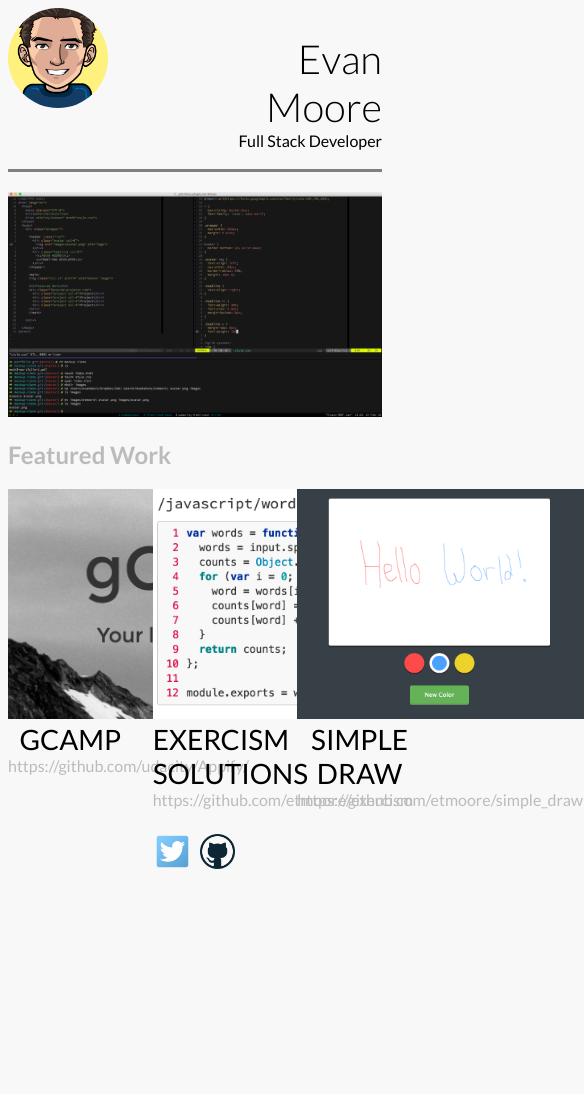
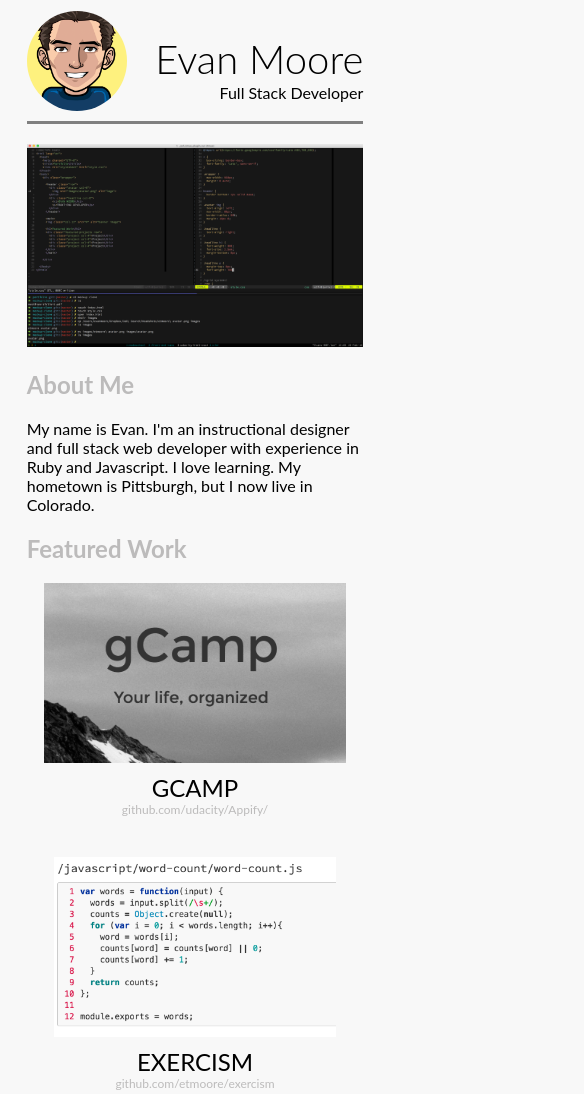
Before and after one commit to etmoore/portfolio-udacity, a plain HTML site: page index.html in a window 390 px wide. Shown: the top 1094 px of the page, 584 px wide, since content can reach past the window. Before the commit the page ends 885 px from the top, so only its background shows below. Drawn offline with Linux system fonts and the light colour scheme; a web font is replaced by a local one.

Commit message:
add responsive styles

```diff
--- a/css/framework.css
+++ /dev/null
@@ -1,29 +0,0 @@
-* {
-  box-sizing: border-box;
-}
-
-
-/* grid system */
-
-.grid {
-  max-width: 1200px;
-  margin: 0 auto;
-}
-
-.row {
-  width: 100%;
-  display: flex;
-}
-
-.col-1 { width: 8.33%; }
-.col-2 { width: 16.66%; }
-.col-3 { width: 25%; }
-.col-4 { width: 33.33%; }
-.col-5 { width: 41.66%; }
-.col-6 { width: 50%; }
-.col-7 { width: 58.33%; }
-.col-8 { width: 66.66%; }
-.col-9 { width: 75%; }
-.col-10 { width: 83.33%; }
-.col-11 { width: 91.66%; }
-.col-12 { width: 100%; }
--- /dev/null
+++ b/css/responsive.css
@@ -0,0 +1,29 @@
+@media screen and (min-width: 950px) {
+  .grid { max-width: 950px; }
+}
+
+@media screen and (max-width: 915px) {
+  .project-text p {
+    font-size: .75em;
+  }
+}
+
+@media screen and (max-width: 630px) {
+  .row { flex-wrap: wrap; }
+  .project {
+    width: 100%;
+    margin-bottom: 40px;
+  }
+  footer {
+    margin-top: 0px;
+  }
+}
+
+@media screen and (max-width: 380px) {
+  .avatar {
+    width: 75px;
+  }
+  .name {
+    font-size: 2em;
+  }
+}
--- a/css/styles.css
+++ b/css/styles.css
@@ -1,15 +1,27 @@
 * {
-  /* border: 1px solid red; */
   font-family: 'Lato', sans-serif;
+  box-sizing: border-box;
 }
 
 body {
   background: #F8F8F8;
 }
 
-.right-align{
-  text-align: right;
+.grid {
+  width: 90%;
+  max-width: 1200px;
+  margin: 0 auto;
 }
+
+.row {
+  width: 100%;
+  display: flex;
+}
+
+/* flexbox properties */
+.right-align{ text-align: right; }
+.space-between { justify-content: space-between; }
+.align-center { align-items: center; }
 
 header {
   padding-bottom: 3px;
@@ -29,6 +41,9 @@ header {
 
 .avatar {
   width: 100px;
+}
+.avatar img {
+  width: 100%;
   border-radius: 50%;
 }
 
@@ -49,33 +64,39 @@ h2 {
   margin-bottom: 20px;
 }
 
-.project:nth-child(1) {
-  margin-right: 20px;
+.project {
+  width: 30%;
 }
 
-.project:nth-child(3) {
-  margin-left: 20px;
+.project-image {
+  height: 180px;
+  background-size: contain;
+  background-repeat: no-repeat;
+  background-position: center;
+  margin-bottom: 10px;
 }
+.gcamp { background-image: url('../img/gcamp.png'); }
+.exercism { background-image: url('../img/exercism.png'); }
+.simple-draw { background-image: url('../img/simple-draw.png'); }
 
-.project img {
-  max-height: 230px;
-}
-
-.project h3, .project p {
-  margin: 0;
+.project-text {
+  width: 100%;
 }
 
 .project h3 {
-  font-size: 1.75em;
+  font-size: 1.50em;
   font-weight: 400;
+  margin: 0;
 }
 
 .project p {
   color: #BCBBBB;
+  margin: 0;
 }
 
 footer {
   justify-content: center;
+  margin-top: 40px;
 }
 
 .social-icon {
--- a/index.html
+++ b/index.html
@@ -2,20 +2,22 @@
 <html lang="en">
 <head>
   <meta charset="UTF-8">
+  <meta name=viewport content="width=device-width, initial-scale=1">
   <title>Evan Moore - Developer</title>
 
-  <link href="https://fonts.googleapis.com/css?family=Lato:300,400,700" rel="stylesheet">
-  <link rel="stylesheet" href="css/framework.css">
+  <link href="fonts.googleapis.com/css?family=Lato:300,400,700" rel="stylesheet">
   <link rel="stylesheet" href="css/styles.css">
+  <link rel="stylesheet" href="css/responsive.css">
+
 </head>
 <body>
   <div class="grid">
 
-    <header class="row">
-      <div class="col-6">
-        <img src="img/avatar.png" class="avatar" alt="logo">
+    <header class="row space-between align-center">
+      <div class="avatar">
+        <img src="img/avatar.png" alt="logo">
       </div>
-      <div class="col-6 right-align">
+      <div class="right-align">
         <h1 class="name">Evan Moore</h1>
         <p class="tagline">Full Stack Developer</p>
       </div>
@@ -25,30 +27,35 @@
       <img src="img/code-screenshot.png" class="banner-img" alt="banner image">
     </section>
 
+    <section class="about-me">
+      <h2>About Me</h2>
+      <p> My name is Evan. I'm an instructional designer and full stack web developer with experience in Ruby and Javascript. I love learning. My hometown is Pittsburgh, but I now live in Colorado.</p>
+    </section>
+
     <h2>Featured Work</h2>
-    <section class="row projects">
-      <div class="project col-4">
-        <div class="project-image">
-          <img src="img/gcamp.png" alt="gCamp image">
+    <section class="row projects space-between">
+      <div class="project">
+        <div class="project-image gcamp"></div>
+        <div class="project-text">
+          <h3>GCAMP</h3>
+          <p>github.com/udacity/Appify/</p>
         </div>
-        <h3>GCAMP</h3>
-        <p>https://github.com/udacity/Appify/</p>
       </div>
 
-      <div class="project col-4">
-        <div class="project-image">
-          <img src="img/exercism.png" alt="Exercism image">
+      <div class="project">
+        <div class="project-image exercism"></div>
+        <div class="project-text">
+          <h3>EXERCISM</h3>
+          <p>github.com/etmoore/exercism</p>
         </div>
-        <h3>EXERCISM SOLUTIONS</h3>
-        <p>https://github.com/etmoore/exercism</p>
       </div>
 
-      <div class="project col-4">
-        <div class="project-image">
-          <img src="img/simple_draw.png" alt="Simple Draw Image">
+      <div class="project">
+        <div class="project-image simple-draw"></div>
+        <div class="project-text">
+          <h3>SIMPLE DRAW</h3>
+          <p>github.com/etmoore/simple_draw</p>
         </div>
-        <h3>SIMPLE DRAW</h3>
-        <p>https://github.com/etmoore/simple_draw</p>
       </div>
     </section>
 
```
Also changed, not shown: img/simple-draw.png (added), img/simple_draw.png (deleted).
